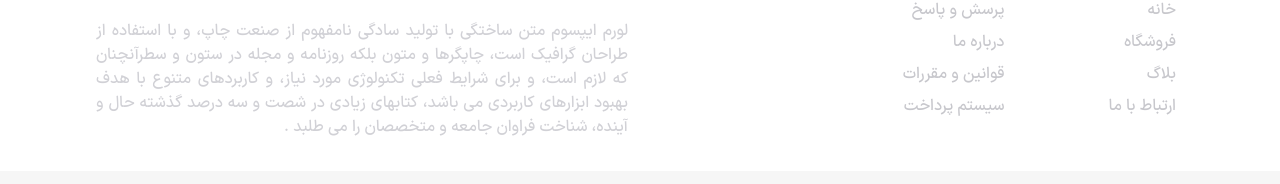
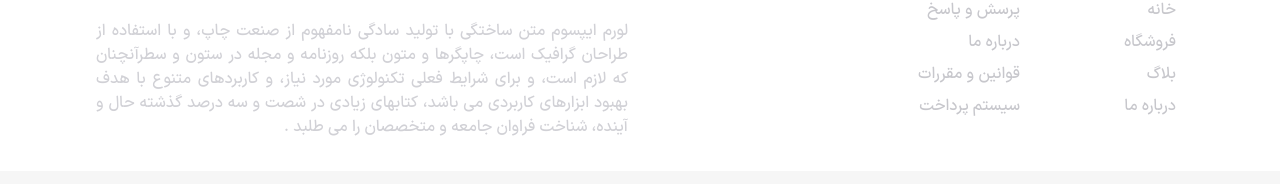
Before and after one commit to kouroshey/ecommerce, a React (Vite) app: page / in a window 1280 px wide. Shown: the part 2571-2755 px from the top of the page. Built offline with nearby package versions, Linux system fonts and the light colour scheme; no server answers; the database is empty.

Commit message:
little change

```diff
--- a/src/components/partials/footer/content/Links.jsx
+++ b/src/components/partials/footer/content/Links.jsx
@@ -2,10 +2,10 @@ import ListComp from "./ListComp"
 
 const Links = () => {
   const list = [
-    {id: 1, text: 'خانه', path: '/'},
-    {id: 2, text: 'فروشگاه', path: '/shop'},
-    {id: 3, text: 'بلاگ', path: '/blog'},
-    {id: 4, text: 'ارتباط با ما', path: '/contact'},
+    { id: 1, text: 'خانه', path: '/' },
+    { id: 2, text: 'فروشگاه', path: '/shop' },
+    { id: 3, text: 'بلاگ', path: '/blog' },
+    { id: 4, text: 'درباره ما', path: '/about' },
   ]
   return (
     <ListComp items={list} title='لینک‌ها' />
```
